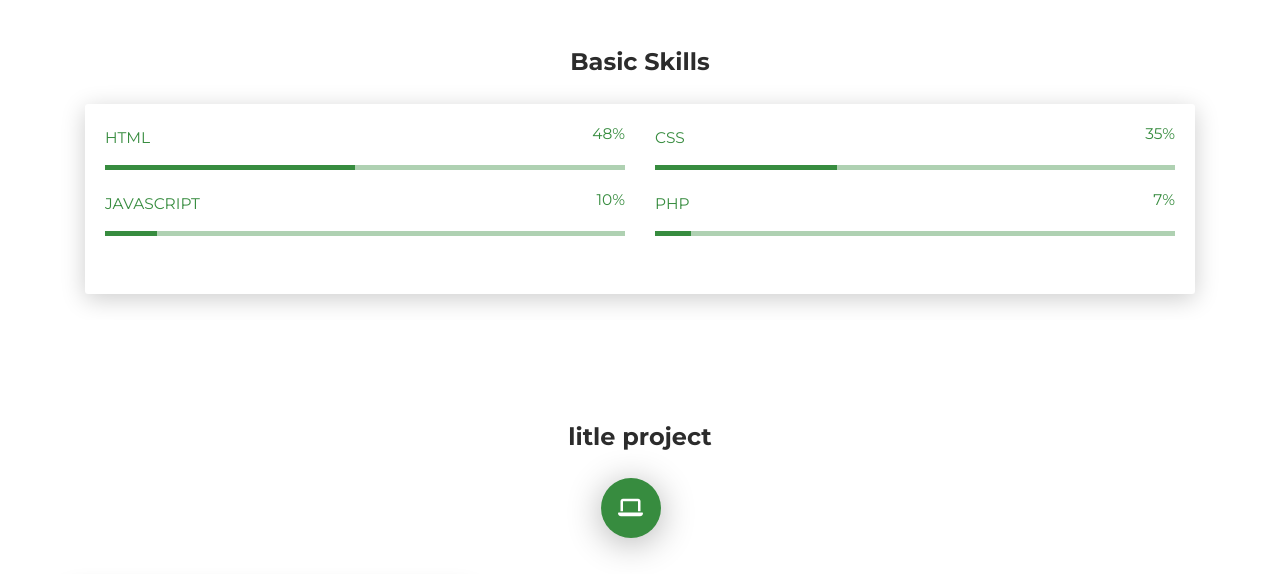
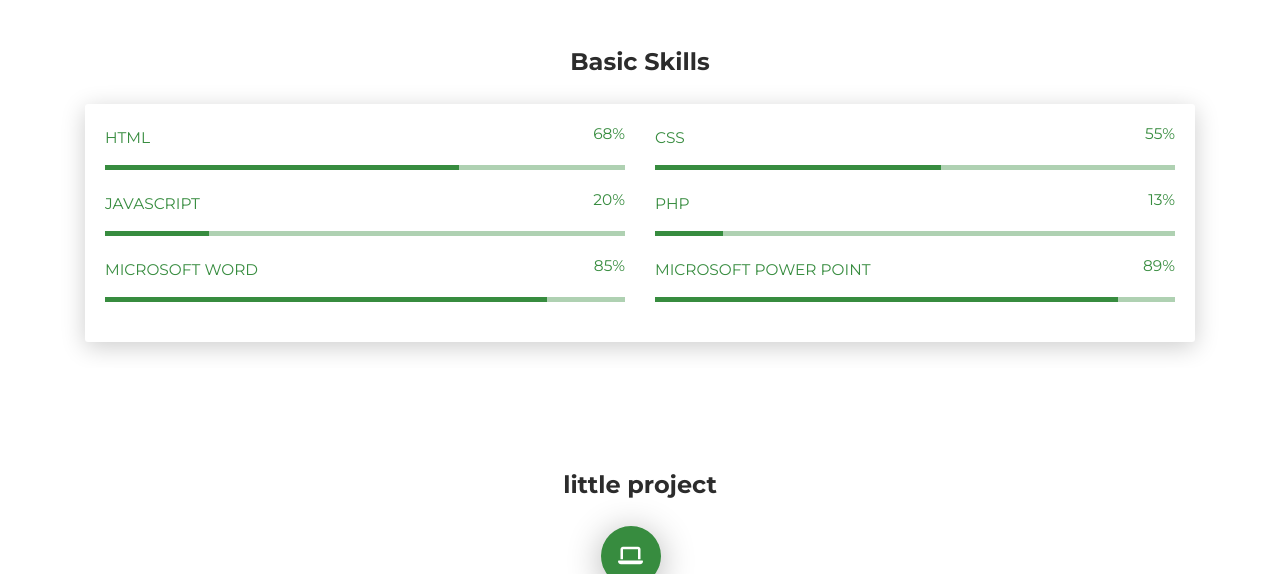
Before and after one commit to Wanzzrghh/wanza787.github.io, a plain HTML site: page pukun/cv_wanza.html in a window 1280 px wide. Shown: the part 960-1534 px from the top of the page. Drawn offline with Linux system fonts and the light colour scheme.

Commit message:
ada beberapa bug yang harus di ubah

```diff
--- a/pukun/cv_wanza.html
+++ b/pukun/cv_wanza.html
@@ -39,7 +39,7 @@
                         <ul class="navbar-nav">
                             <li class="nav-item"><a class="nav-link smooth-scroll" href="#about">About</a></li>
                             <li class="nav-item"><a class="nav-link smooth-scroll" href="#skill">Basic Skills</a></li>
-                            <li class="nav-item"><a class="nav-link smooth-scroll" href="#portfolio">Litle project</a></li>
+                            <li class="nav-item"><a class="nav-link smooth-scroll" href="#portfolio">Little project</a></li>
                             <li class="nav-item"><a class="nav-link smooth-scroll" href="#experience">Edukasi</a></li>
                             <li class="nav-item"><a class="nav-link smooth-scroll" href="#contact">Contact</a></li>
                         </ul>
@@ -125,14 +125,14 @@
                                 <div class="col-md-6">
                                     <div class="progress-container progress-primary"><span class="progress-badge">HTML</span>
                                         <div class="progress">
-                                            <div class="progress-bar progress-bar-primary" data-aos="progress-full" data-aos-offset="10" data-aos-duration="2000" role="progressbar" aria-valuenow="60" aria-valuemin="0" aria-valuemax="100" style="width:48%;"></div><span class="progress-value">48%</span>
+                                            <div class="progress-bar progress-bar-primary" data-aos="progress-full" data-aos-offset="10" data-aos-duration="2000" role="progressbar" aria-valuenow="60" aria-valuemin="0" aria-valuemax="100" style="width:68%;"></div><span class="progress-value">68%</span>
                                         </div>
                                     </div>
                                 </div>
                                 <div class="col-md-6">
                                     <div class="progress-container progress-primary"><span class="progress-badge">CSS</span>
                                         <div class="progress">
-                                            <div class="progress-bar progress-bar-primary" data-aos="progress-full" data-aos-offset="10" data-aos-duration="2000" role="progressbar" aria-valuenow="60" aria-valuemin="0" aria-valuemax="100" style="width: 35%;"></div><span class="progress-value">35%</span>
+                                            <div class="progress-bar progress-bar-primary" data-aos="progress-full" data-aos-offset="10" data-aos-duration="2000" role="progressbar" aria-valuenow="60" aria-valuemin="0" aria-valuemax="100" style="width: 55%;"></div><span class="progress-value">55%</span>
                                         </div>
                                     </div>
                                 </div>
@@ -141,17 +141,32 @@
                                 <div class="col-md-6">
                                     <div class="progress-container progress-primary"><span class="progress-badge">JavaScript</span>
                                         <div class="progress">
-                                            <div class="progress-bar progress-bar-primary" data-aos="progress-full" data-aos-offset="10" data-aos-duration="2000" role="progressbar" aria-valuenow="60" aria-valuemin="0" aria-valuemax="100" style="width: 10%;"></div><span class="progress-value">10%</span>
+                                            <div class="progress-bar progress-bar-primary" data-aos="progress-full" data-aos-offset="10" data-aos-duration="2000" role="progressbar" aria-valuenow="60" aria-valuemin="0" aria-valuemax="100" style="width: 20%;"></div><span class="progress-value">20%</span>
                                         </div>
                                     </div>
                                 </div>
                                 <div class="col-md-6">
                                     <div class="progress-container progress-primary"><span class="progress-badge">PHP</span>
                                         <div class="progress">
-                                            <div class="progress-bar progress-bar-primary" data-aos="progress-full" data-aos-offset="10" data-aos-duration="2000" role="progressbar" aria-valuenow="60" aria-valuemin="0" aria-valuemax="100" style="width: 7%;"></div><span class="progress-value">7%</span>
+                                            <div class="progress-bar progress-bar-primary" data-aos="progress-full" data-aos-offset="10" data-aos-duration="2000" role="progressbar" aria-valuenow="60" aria-valuemin="0" aria-valuemax="100" style="width: 13%;"></div><span class="progress-value">13%</span>
                                         </div>
                                     </div>
                                 </div>
+                                <div class="col-md-6">
+                                    <div class="progress-container progress-primary"><span class="progress-badge">Microsoft word</span>
+                                        <div class="progress">
+                                            <div class="progress-bar progress-bar-primary" data-aos="progress-full" data-aos-offset="10" data-aos-duration="2000" role="progressbar" aria-valuenow="60" aria-valuemin="0" aria-valuemax="100" style="width: 85%;"></div><span class="progress-value">85%</span>
+                                        </div>
+                                    </div>
+                                </div>
+                                <div class="col-md-6">
+                                    <div class="progress-container progress-primary"><span class="progress-badge">Microsoft Power point</span>
+                                        <div class="progress">
+                                            <div class="progress-bar progress-bar-primary" data-aos="progress-full" data-aos-offset="10" data-aos-duration="2000" role="progressbar" aria-valuenow="60" aria-valuemin="0" aria-valuemax="100" style="width: 89%;"></div><span class="progress-value">89%</span>
+                                        </div>
+                                    </div>
+                                </div>
+
                             </div>
 
                         </div>
@@ -163,7 +178,7 @@
             <div class="container">
                 <div class="row">
                     <div class="col-md-6 ml-auto mr-auto">
-                        <div class="h4 text-center mb-4 title">litle project</div>
+                        <div class="h4 text-center mb-4 title">little project</div>
                         <div class="nav-align-center">
                             <ul class="nav nav-pills nav-pills-primary" role="tablist">
                                 <li class="nav-item"><a class="nav-link active" data-toggle="tab" href="#web-development" role="tablist"><i class="fa fa-laptop" aria-hidden="true"></i></a></li>
@@ -387,6 +402,7 @@
                                 </div>
                             </div>
                         </div>
+
                     </div>
                 </div>
             </div>
@@ -395,6 +411,8 @@
     </div>
     </div>
     <footer class="footer">
+
+
         <div class="container text-center"><a class="cc-facebook btn btn-link" href="https://www.facebook.com/muhammad.h.zakhwan/"><i class="fa fa-facebook fa-2x "
                 ></i><a class="cc-instagram btn btn-link" href="https://www.instagram.com/mhzhkwn/?hl=en"><i class="fa fa-instagram fa-2x " aria-hidden="true"></i></a></div>
         <div class="h4 title text-center">Muhammad Habib Zakhwan</div>
```
